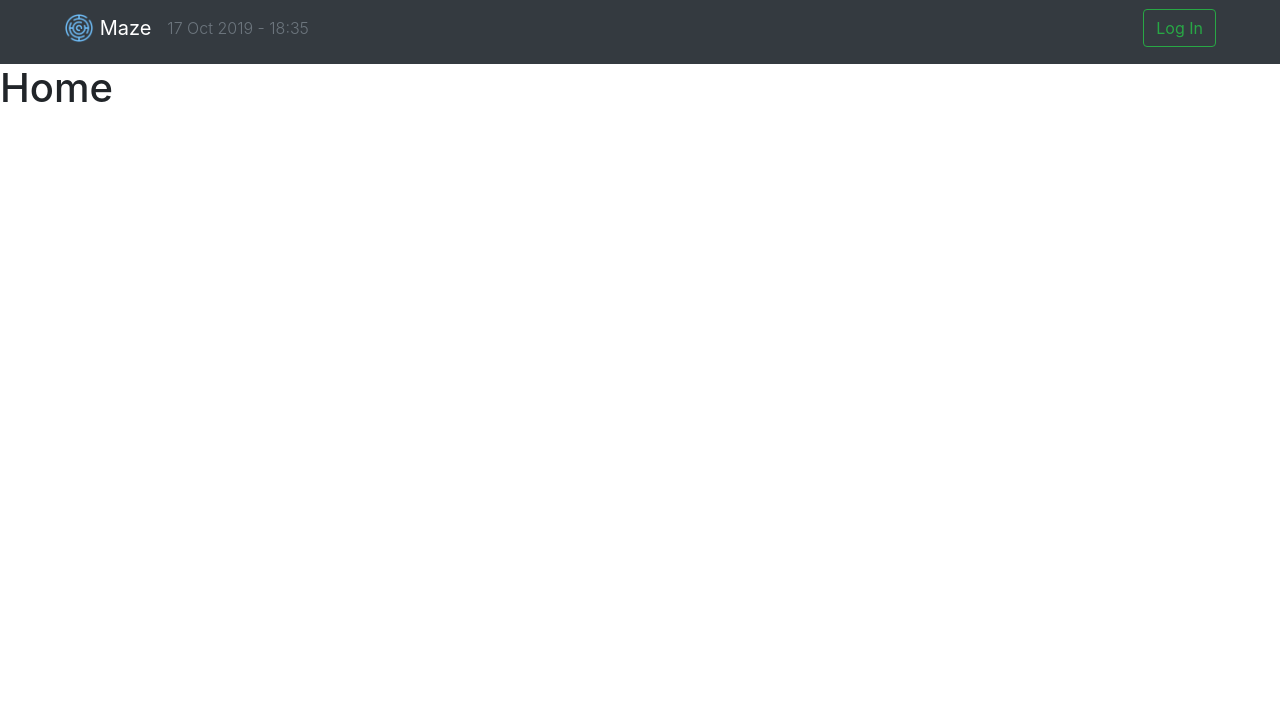
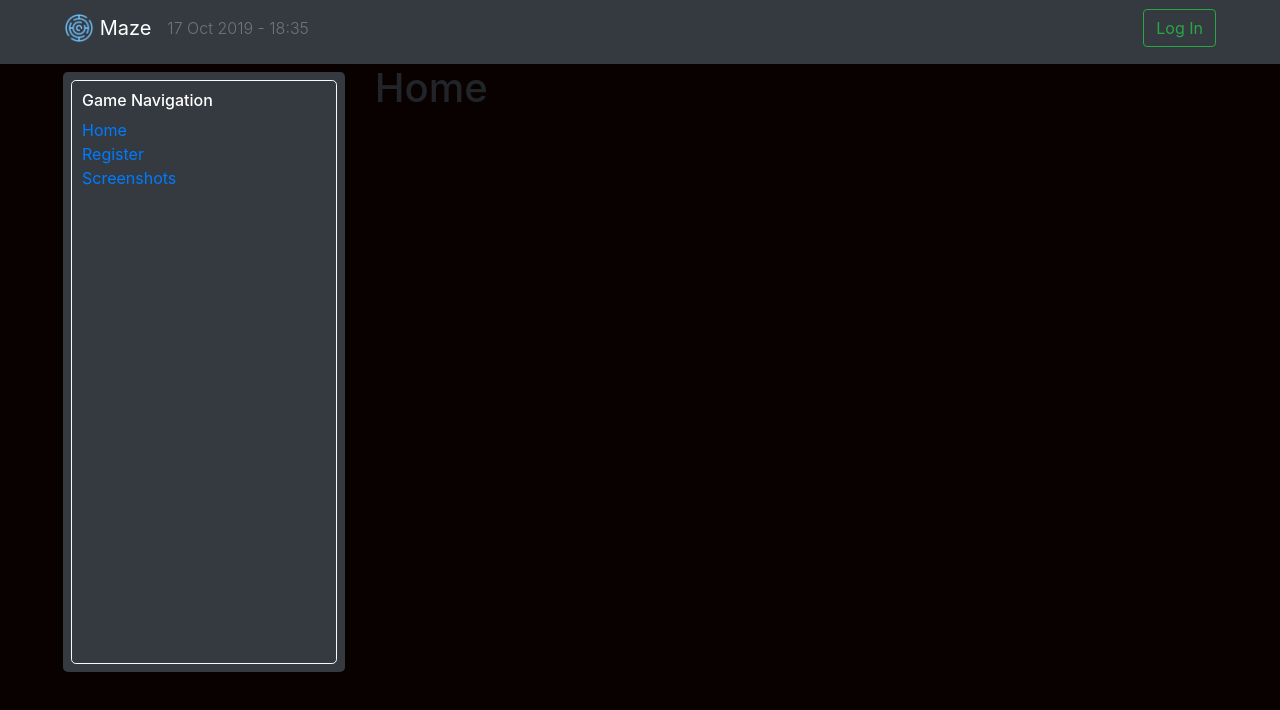
Before and after one commit to golionko/maze_game_react_ui, a React (Create React App) app: page / in a window 1280 px wide. Shown: the top 710 px of the page. Built offline with nearby package versions, Linux system fonts and the light colour scheme.

Commit message:
Left Side Sidebar

```diff
--- a/public/index.html
+++ b/public/index.html
@@ -24,7 +24,7 @@
       work correctly both with client-side routing and a non-root public URL.
       Learn how to configure a non-root public URL by running `npm run build`.
     -->
-    <title>React App</title>
+    <title>Maze Game</title>
   </head>
   <body>
     <noscript>You need to enable JavaScript to run this app.</noscript>
--- /dev/null
+++ b/src/components/Sidebar/Sidebar.jsx
@@ -0,0 +1,33 @@
+import React from 'react';
+import {Link} from "react-router-dom";
+import { useSelector } from 'react-redux';
+
+const Sidebar = () =>  {
+    const logged = useSelector(state => state.loginReducer.logged)
+
+
+    return  <div className="sidebar bg-dark text-white h-100 mt-2 px-2 py-2 rounded-lg">
+        <div className="rounded-lg border border-light h-100" style={{"padding-left":"10px","padding-top":"10px"}}>
+            <h6>Game Navigation</h6>
+            {!logged ?
+            <div className="links">
+                <Link to="/"> Home </Link><br />
+                <Link to="/register"> Register </Link><br />
+                <Link to="/screenshots"> Screenshots </Link><br />
+            </div>
+            : <div className="links">
+                <Link to="/"> Home </Link><br />
+                <Link to="/explore"> Explore </Link><br />
+                <Link to="/items"> Items </Link><br />
+                <Link to="/skills"> Skills </Link><br />
+                <Link to="/bank"> Bank </Link><br />
+                <Link to="/storage"> Storage </Link><br />
+            </div>
+            }
+
+        </div>
+    </div>
+
+}
+
+export default Sidebar;
--- a/src/pages/MainView/MainView.jsx
+++ b/src/pages/MainView/MainView.jsx
@@ -3,12 +3,16 @@ import Routes from './Routes';
 import {history} from '../../util/history'
 import Header from '../../components/Header/Header';
 import {Router} from 'react-router-dom';
+import Sidebar from '../../components/Sidebar/Sidebar'
 
 const MainView = () =>  (
         <Router history={history}>
-            <div className="main-view">
+            <div className="main-view" style={{height: '100vh', background: '#090000'}}>
               <Header />
-              <Routes history={history}/>
+              <div className="row ml-5 h-75">
+                <div className="col-2 col-sm-6 col-md-3"> <Sidebar /> </div>
+                <div className="col-10 col-sm-6 col-md-9"> <Routes history={history}/> </div>
+              </div>
             </div>
         </Router>
     )
--- a/src/pages/MainView/Routes.jsx
+++ b/src/pages/MainView/Routes.jsx
@@ -6,7 +6,7 @@ import PrivateRoute from '../../components/PrivateRoute/PrivateRoute'
 import { Route, Switch } from 'react-router-dom';
 
 const Routes = () => (
-        <Switch>
+        <Switch  >
             <Route exact path="/"><Home /></Route>
             <Route path="/home"><Home /></Route>
             <Route path="/login" ><Login/></Route>
--- a/src/util/helpers.jsx
+++ b/src/util/helpers.jsx
@@ -24,5 +24,5 @@ export function formatDateTime(date) {
   const monthIndex = date.getMonth();
   const year = date.getFullYear();
 
-  return `${date.getDate()} ${monthNames[monthIndex]} ${year} - ${date.getHours()}:${date.getMinutes()}`;
+  return `${date.getDate()} ${monthNames[monthIndex]} ${year} - ${date.getHours().toString().padStart(2, '0')}:${date.getMinutes().toString().padStart(2, '0')}`;
 }
```
